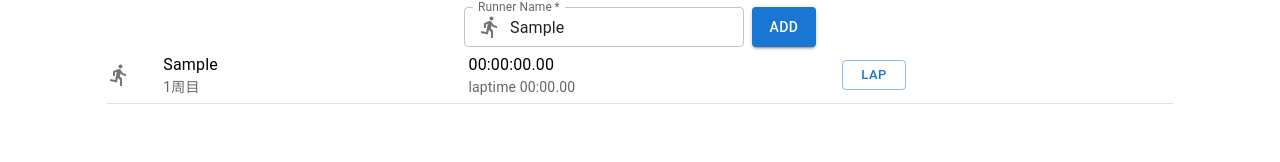
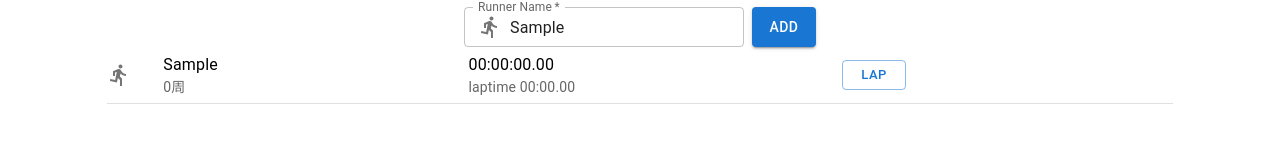
Before and after one commit to joe-yama/ekiden-timer-v2, a React (Create React App) app: page / in a window 1280 px wide. Both pictures are taken after typing "Sample" into the empty fields and a click on the button "ADD". Shown: the part 173-335 px from the top of the page. Built offline with nearby package versions, Linux system fonts and the light colour scheme.

Commit message:
fix 周目

```diff
--- a/src/components/Runner.js
+++ b/src/components/Runner.js
@@ -16,7 +16,10 @@ export default function Runner({ name, lap, time, laptime, onClick }) {
         <ListItemIcon>
           <DirectionsRunIcon />
         </ListItemIcon>
-        <ListItemText primary={name.padEnd(4, "　")} secondary={`${lap}周目`} />
+        <ListItemText
+          primary={name.padEnd(4, "　")}
+          secondary={`${lap - 1}周`}
+        />
         <ListItemText primary={time} secondary={`laptime ${laptime}`} />
         <ListItemButton onClick={onClick}>
           <Button size="small" variant="outlined">
```
